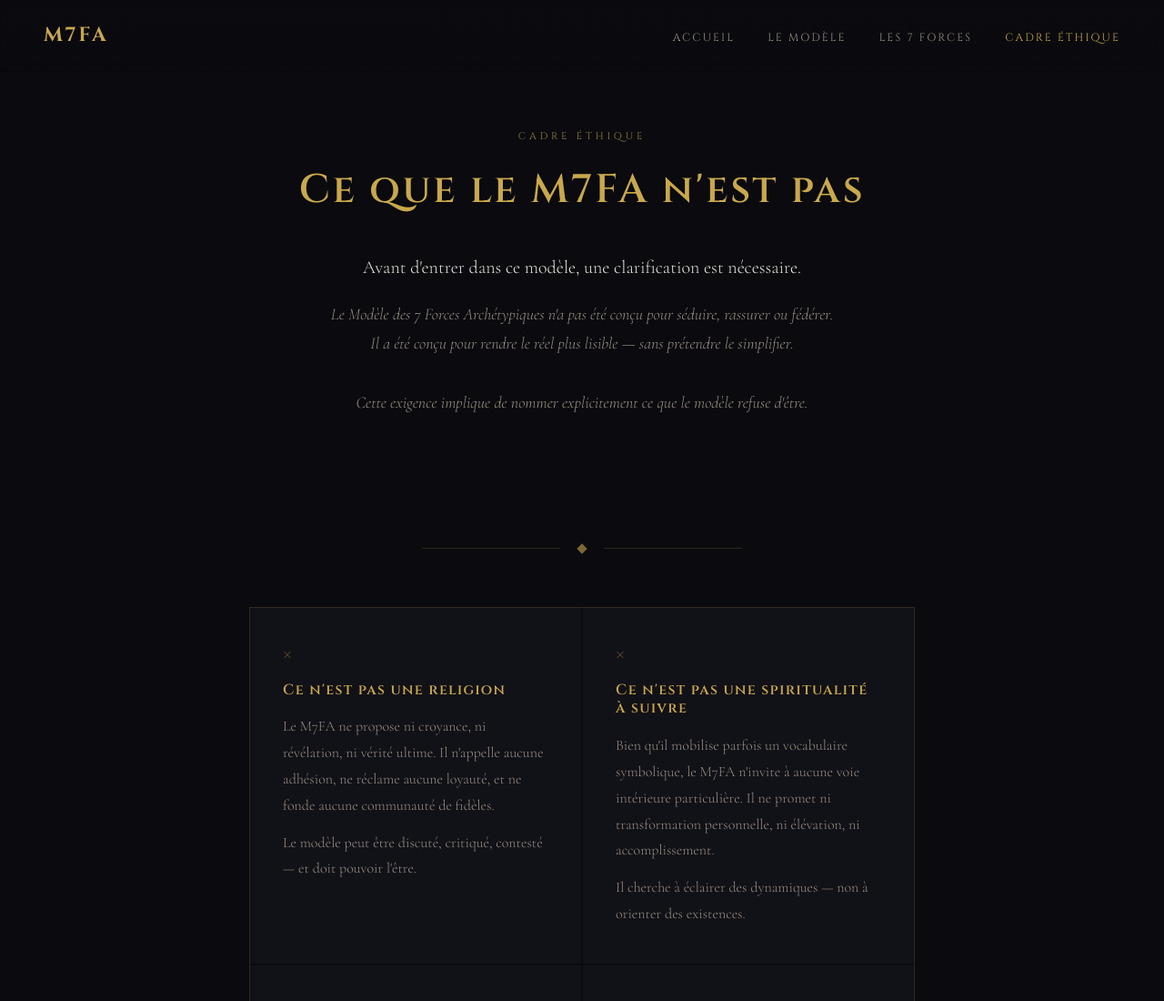
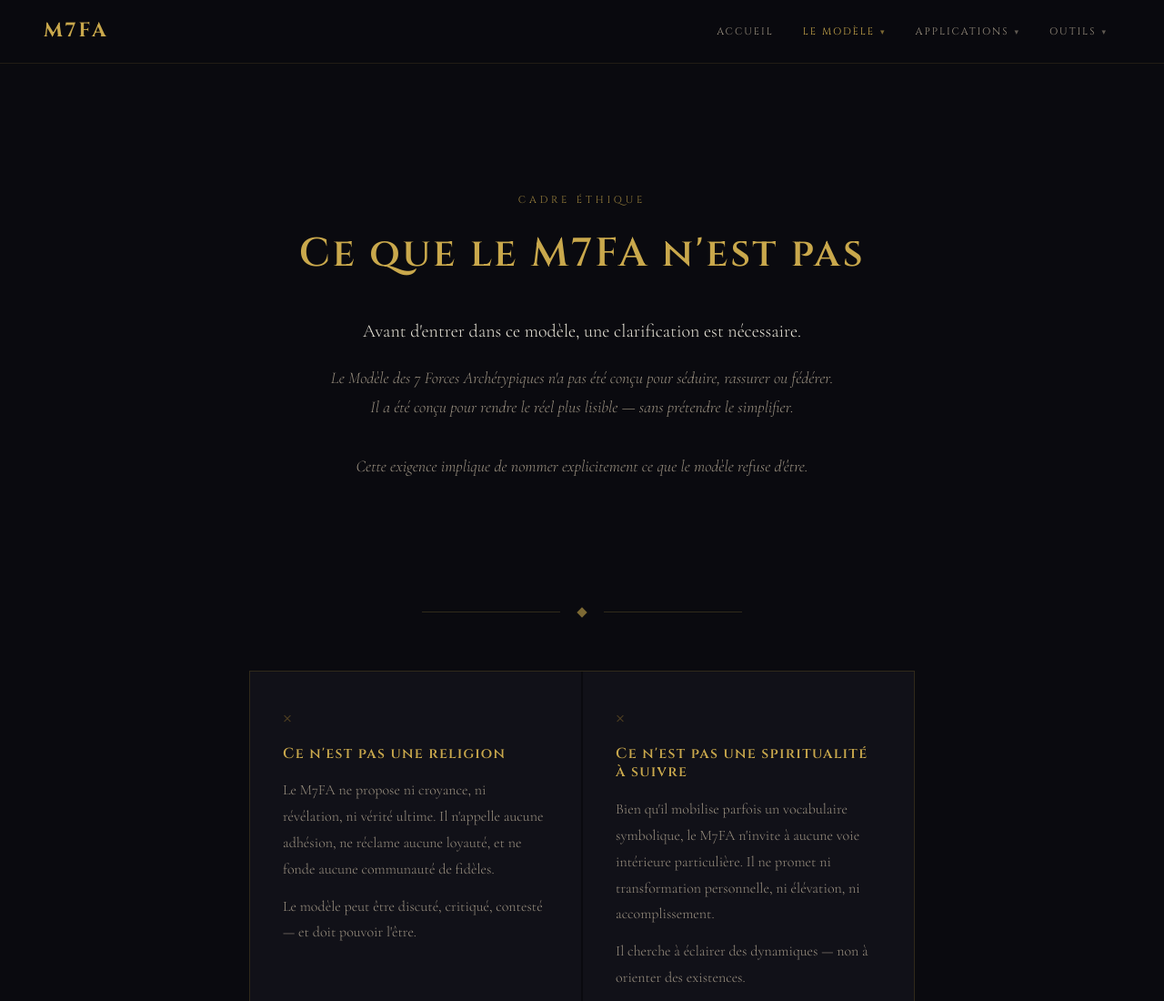
Before and after one commit to denalben-dot/m7fa-site, a plain HTML site: page ethique.html in a window 1280 px wide. Shown: the top 1100 px of the page at 91% size. Drawn offline with nearby package versions, Linux system fonts and the light colour scheme.

Commit message:
Add files via upload

```diff
--- a/ethique.html
+++ b/ethique.html
@@ -323,19 +323,12 @@
     .citation-finale { padding: 36px 24px; }
   }
 </style>
+<script src="nav.js" defer></script>
+  <link rel="icon" type="image/x-icon" href="favicon.ico">
+  <link rel="icon" type="image/png" sizes="32x32" href="favicon-32.png">
+  <link rel="apple-touch-icon" sizes="180x180" href="apple-touch-icon.png">
 </head>
 <body>
-
-<nav>
-  <a href="index.html" class="nav-logo">M7FA</a>
-  <ul class="nav-links">
-    <li><a href="index.html">Accueil</a></li>
-    <li><a href="modele.html">Le modèle</a></li>
-    <li><a href="forces.html">Les 7 Forces</a></li>
-    <li><a href="ethique.html" class="active">Cadre éthique</a></li>
-  </ul>
-</nav>
-
 <!-- HERO -->
 <div class="page-hero">
   <p class="page-eyebrow">Cadre éthique</p>
```
Also changed, not shown: forces.html (+3 -0 lines), francois-assise.html (+3 -0 lines), index.html (+3 -0 lines), jeanne-arc.html (+3 -0 lines), leonard-vinci.html (+3 -0 lines), modele.html (+3 -0 lines), personnages.html (+3 -0 lines), apple-touch-icon.png (added), favicon-32.png (added), favicon.ico (added).
